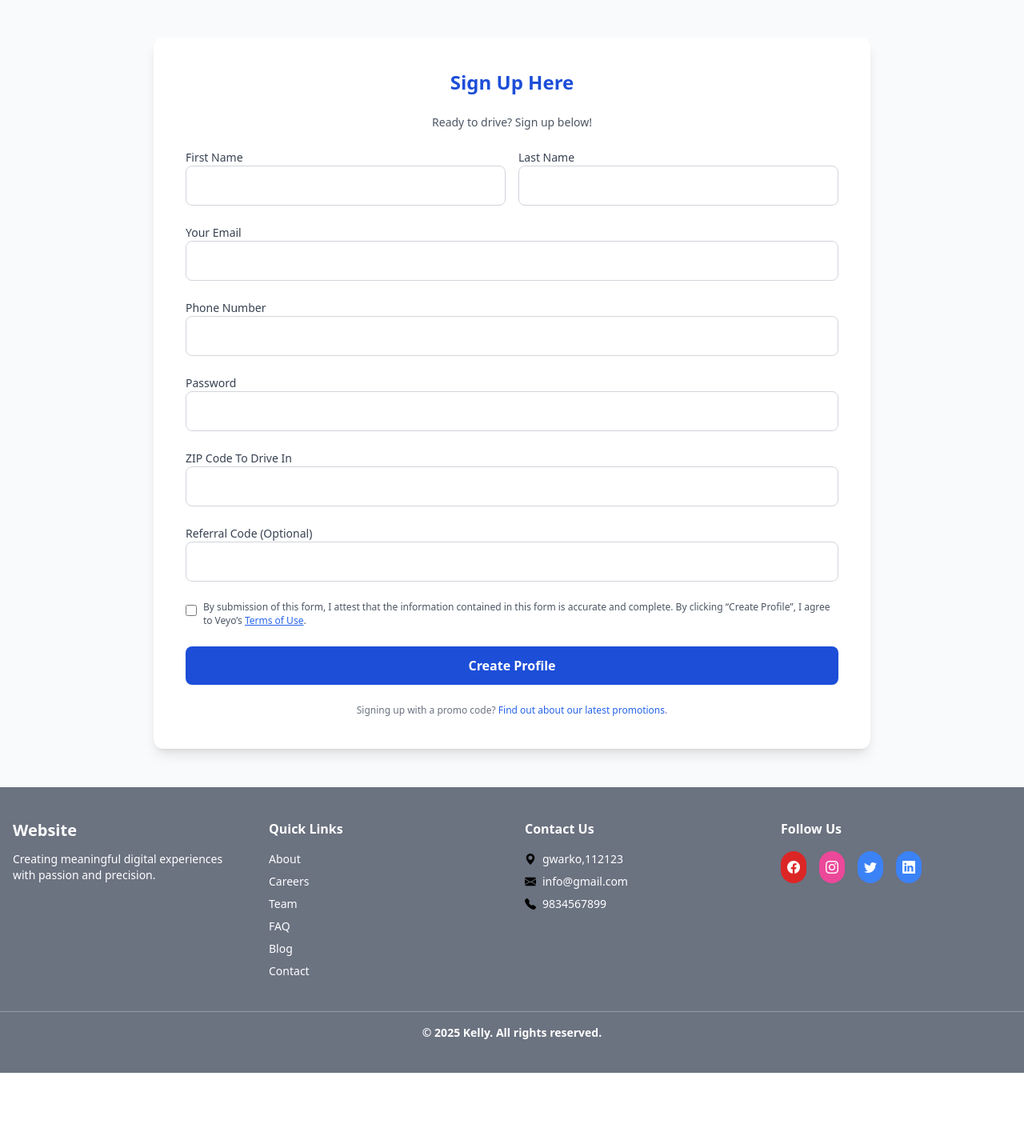
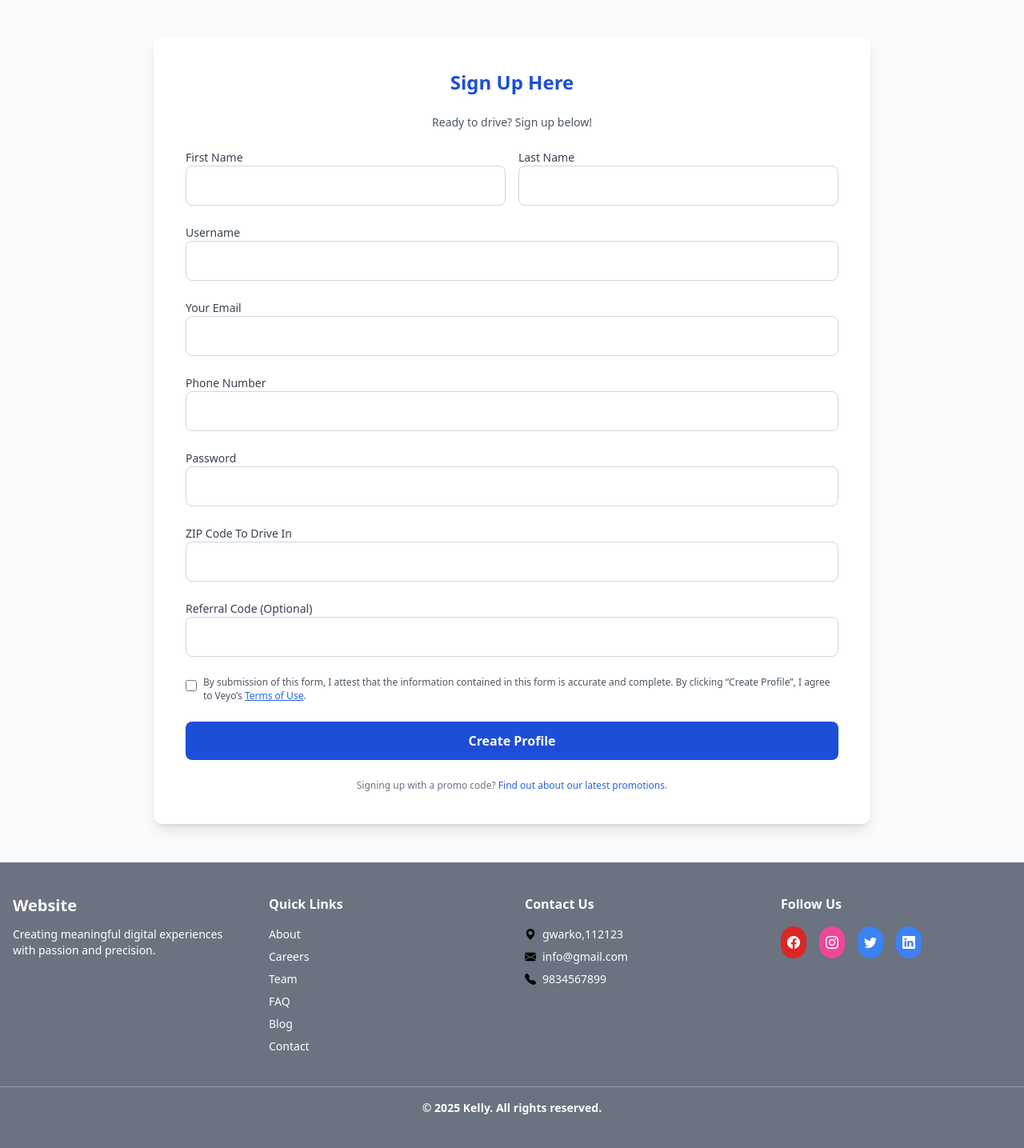
Before and after one commit to sarojoffl/drive-with-veyo, a Django app: page /signup/ in a window 1280 px wide. Shown: the part 637-2072 px from the top of the page at 80% size. Before the commit the page ends 1978 px from the top, so only its background shows below. Run offline with Django 5.2, Linux system fonts and the light colour scheme; some libraries are stand-ins or nearby versions.

Commit message:
minor changes

```diff
--- a/main/forms.py
+++ b/main/forms.py
@@ -14,7 +14,7 @@ class ContactForm(forms.ModelForm):
 class UserForm(forms.ModelForm):
     class Meta:
         model = User
-        fields = ['first_name', 'last_name', 'email', 'phone', 'password', 'zip_code', 'referral_code']
+        fields = ['first_name', 'last_name', 'username', 'email', 'phone', 'password', 'zip_code', 'referral_code']
         widgets = {
             'password': forms.PasswordInput(),
         }
--- a/main/templates/main/signup.html
+++ b/main/templates/main/signup.html
@@ -41,6 +41,12 @@
             <input type="text" id="last_name" name="last_name" required
               class="w-full border border-gray-300 rounded-lg px-4 py-3 focus:outline-none focus:ring-2 focus:ring-blue-500" />
           </div>
+        </div>
+
+        <div>
+          <label for="username" class="block text-sm font-medium text-gray-700">Username</label>
+          <input type="text" id="username" name="username" required
+            class="w-full border border-gray-300 rounded-lg px-4 py-3 focus:outline-none focus:ring-2 focus:ring-blue-500" />
         </div>
 
         <div>
```
Also changed, not shown: db.sqlite3.
